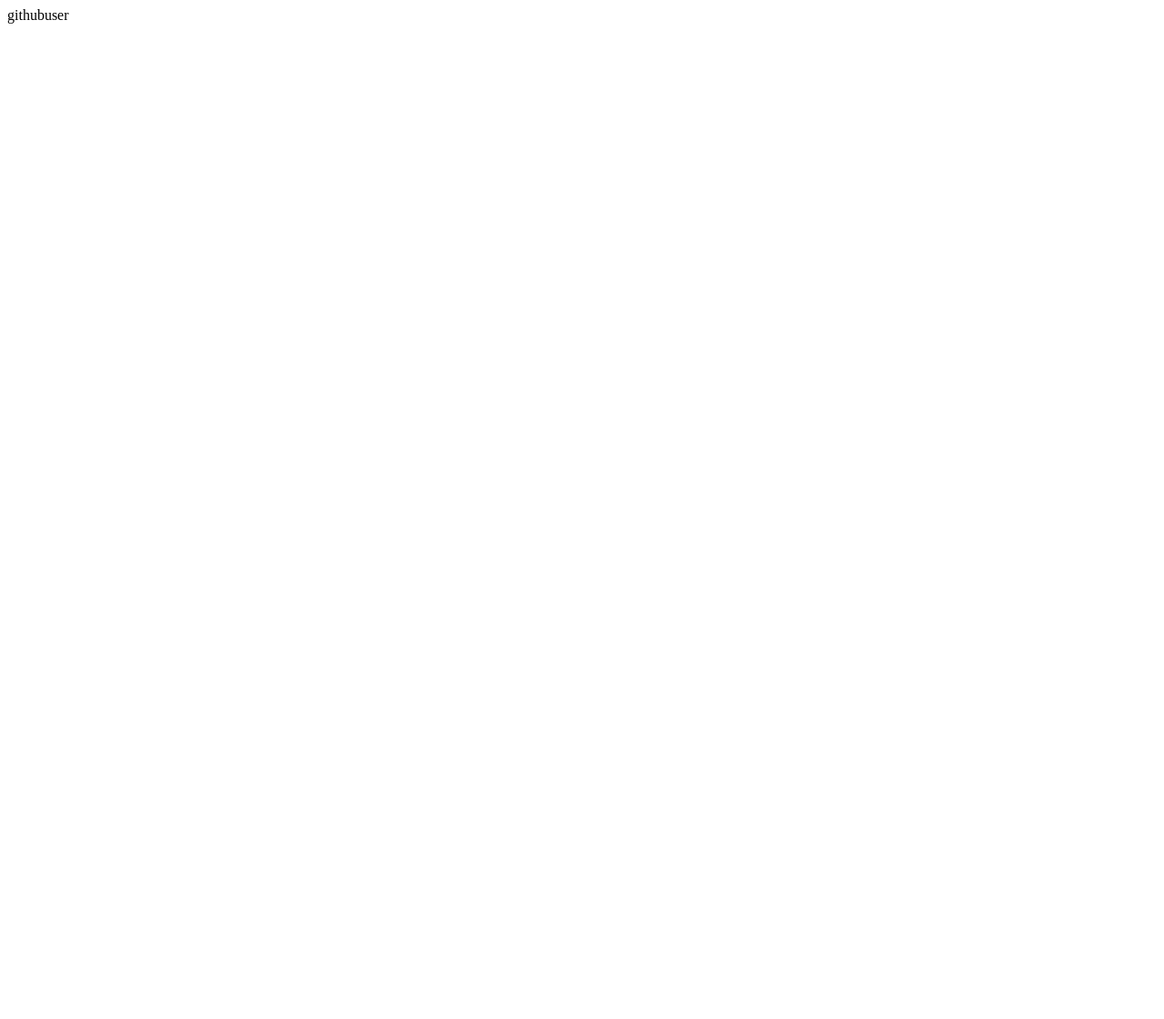
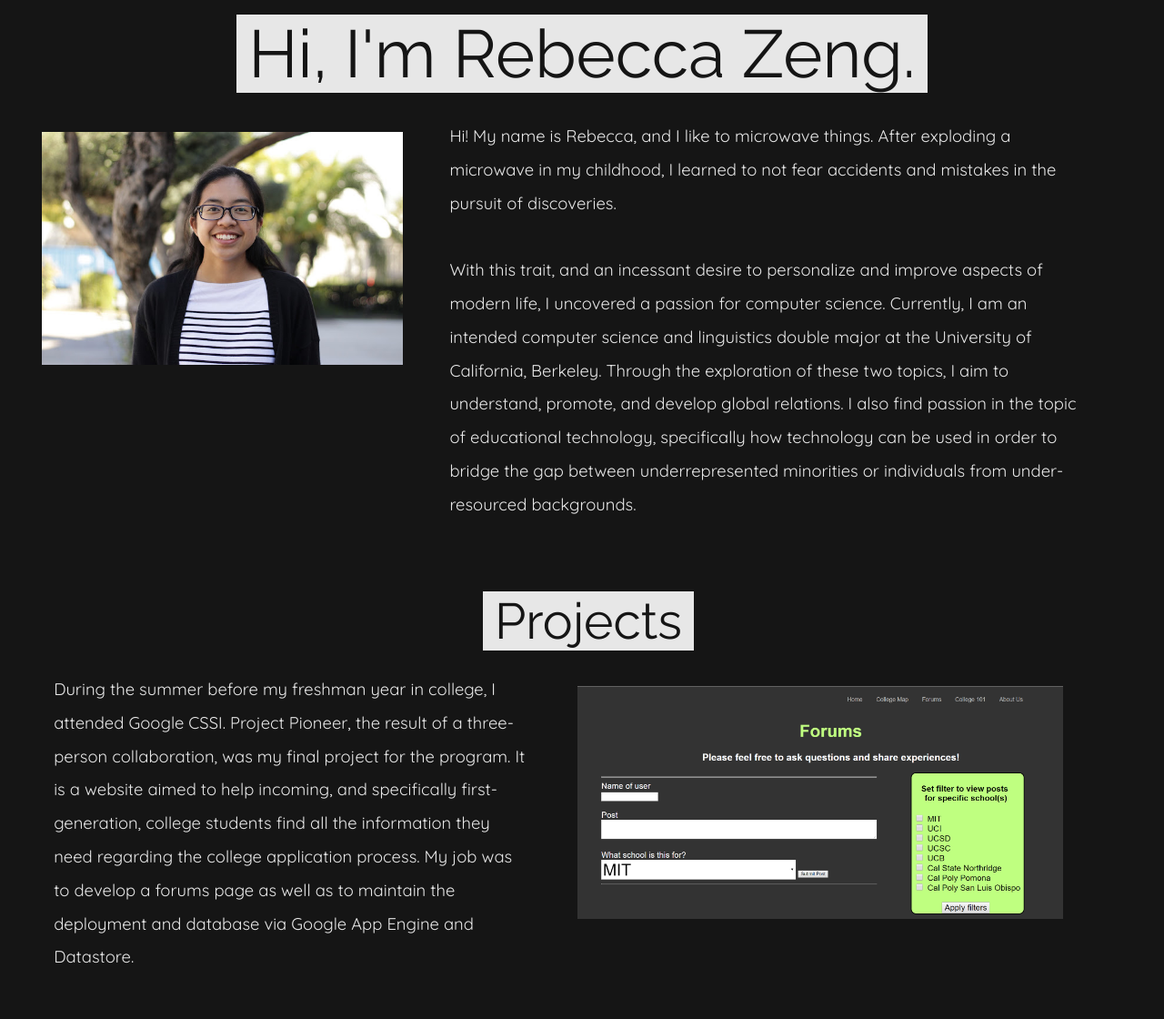
Before and after one commit to rebeccazeng/rebeccazeng.github.io, a plain HTML site: page index.html in a window 1280 px wide. Shown: the whole page at 91% size. Before the commit the page ends 800 px from the top, so only its background shows below. Drawn offline with nearby package versions, Linux system fonts and the light colour scheme.

Commit message:
Redirecting index.html

```diff
--- a/index.html
+++ b/index.html
@@ -1 +1,53 @@
-githubuser
+<!DOCTYPE html>
+<html>
+  <head><title>Rebecca Zeng</title>
+  <link href="https://fonts.googleapis.com/css?family=Poiret+One|Quicksand|Raleway" rel="stylesheet">
+  <link rel="stylesheet" href="index.css">
+  <link rel="stylesheet" href="menubar.css">
+  <script src="https://ajax.googleapis.com/ajax/libs/jquery/3.2.1/jquery.min.js">
+  </script>
+  <script src="index.js"></script>
+  </head>
+  <body>
+    <!-- this is the menu bar html -->
+    <!-- <nav id="menubar">
+      <a href="index.html#hi">About Me</a>
+      <a href="index.html#projects_label">Projects</a>
+    </nav>
+    <div id="main"></div>
+    <div id="below_main"></div> -->
+    <!-- end of menu bar html -->
+      <div id="bigBox">
+      <div class="heading" id="hi"></div>
+    </div>
+    <div id="bigBox2">
+      <div class="box" id="profpic">
+        <img id="profpic_img" src="profpic.jpg">
+      </div>
+      <div id="aboutMe">
+        <span>Hi! My name is Rebecca, and I like to microwave things. After exploding a microwave in my childhood,
+          I learned to not fear accidents and mistakes in the pursuit of discoveries. <br><br>With this trait, and an incessant
+          desire to personalize and improve aspects of modern life, I uncovered a passion for computer science. Currently, I am an intended computer
+          science and linguistics double major at the University of California, Berkeley. Through the exploration of these two topics, I aim to understand, promote, and develop
+          global relations. I also find passion in the topic of educational technology, specifically how technology can be used in order to bridge the gap between underrepresented minorities or individuals from under-resourced backgrounds.
+        </span>
+      </div>
+    </div>
+    <br><br>
+      <div class="heading" id="projects_label"></div>
+      <div id="bigBox3">
+        <div id="pioneerText">
+            <span>During the summer before my freshman year in college, I attended Google CSSI. Project Pioneer, the result of a three-person collaboration, was my final project for the program.
+              It is a website aimed to help incoming, and specifically first-generation, college students find all the information they need regarding the college application
+               process. My job was to develop a forums page as well as to maintain the deployment and database via Google App Engine and Datastore.
+            </span>
+        </div>
+        <div id="pioneerImg">
+          <img id="pioneerImgImg"src="forumspage.PNG"  />
+        </div>
+    </div>
+    <div id="gallery">
+      <img>
+    </div>
+  </body>
+</html>
```
